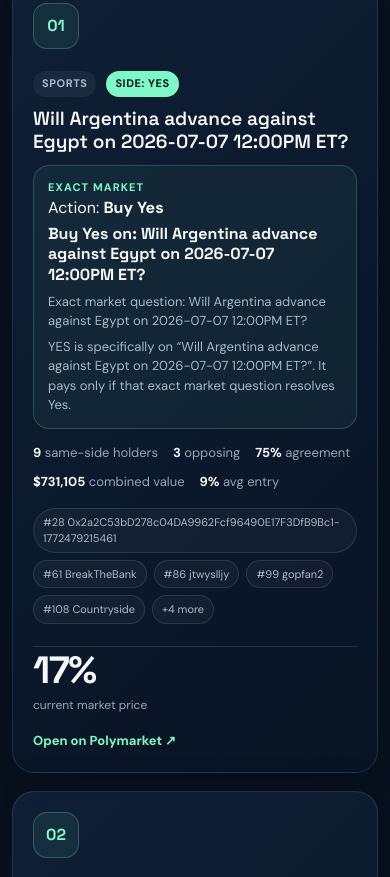
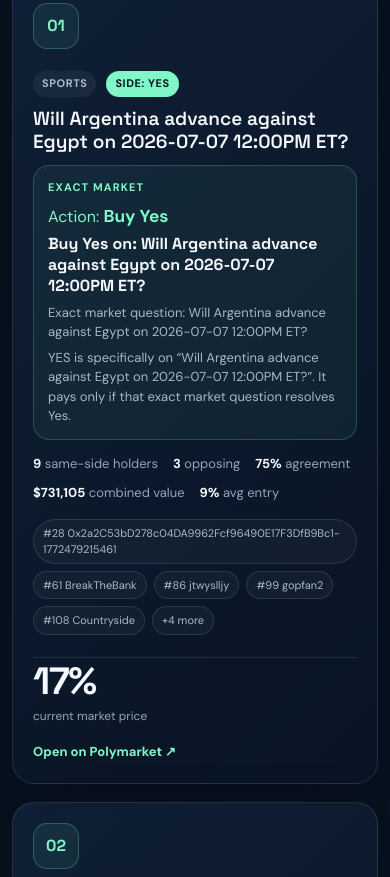
Before and after one commit to riyaanpal/PolymarketRecommendations, a website: page polymarket-signal-50-fixed/index.html in a window 390 px wide. Shown: the part 1565-2442 px from the top of the page. Drawn offline with Linux system fonts and the light colour scheme.

Commit message:
Refactor decision-choice and decision-action styles

```diff
--- a/polymarket-signal-50-fixed/styles.css
+++ b/polymarket-signal-50-fixed/styles.css
@@ -217,14 +217,20 @@ h1 span {
 }
 .decision-box-no span { color: #ffb3bd; }
 
-.decision-choice {
+.decision-choice,
+.decision-action {
   margin-top: 0.55rem;
   font-size: 1rem;
   color: #ffffff;
 }
 
-.decision-choice b {
+.decision-choice b,
+.decision-action b {
   font-size: 1.08rem;
+}
+
+.decision-action {
+  color: var(--accent);
 }
 
 .decision-question {
@@ -316,14 +322,20 @@ h1 span {
   .rank-box { width: 46px; height: 46px; border-radius: 14px; font-size: 16px; }
   .signal-action { grid-column: auto; padding-top: 4px; border-top: 1px solid var(--border); }
 
-.decision-choice {
+.decision-choice,
+.decision-action {
   margin-top: 0.55rem;
   font-size: 1rem;
   color: #ffffff;
 }
 
-.decision-choice b {
+.decision-choice b,
+.decision-action b {
   font-size: 1.08rem;
+}
+
+.decision-action {
+  color: var(--accent);
 }
 
 .decision-question {
```
